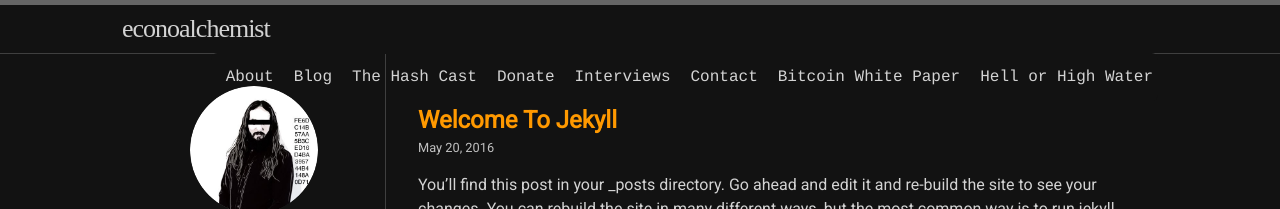
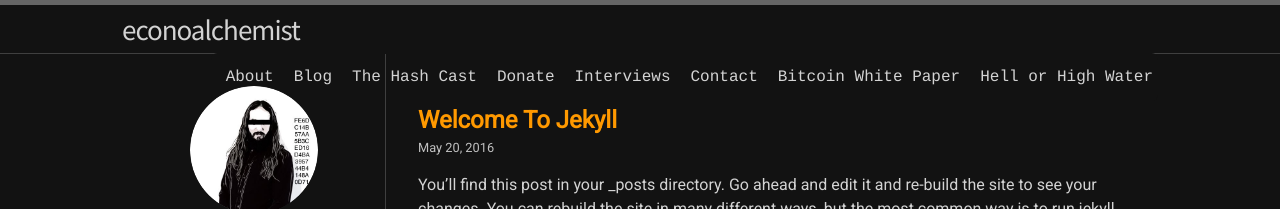
Before and after one commit to econoalchemist/econoalchemist.github.io, a Jekyll site: the page built from index.html, in a window 1280 px wide. Shown: the top 209 px of the page. Built offline with Jekyll 4.4.1, drawn with Linux system fonts in a browser that asks for light colours; nearby versions of some CDN libraries; some web fonts are replaced; the list of posts is cut into pages by our own code.

Commit message:
Update variables.scss

```diff
--- a/_sass/hamilton/variables.scss
+++ b/_sass/hamilton/variables.scss
@@ -3,7 +3,7 @@ $base-font-family: "Courier" !default;
 $reading-font-family: "Arial", "Arial", "Arial" !default;
 $headline-font-family: Roboto, "Noto Sans SC", "Noto Sans TC" !default;
 $code-font-family:  Inconsolata !default;
-$handwriting-font-family: "Bauhaus 93 regular" !default;
+$handwriting-font-family: "Noto Sans SC" !default;
 $base-font-size:    16px !default;
 $base-line-height:  1.5 !default;
 
```
